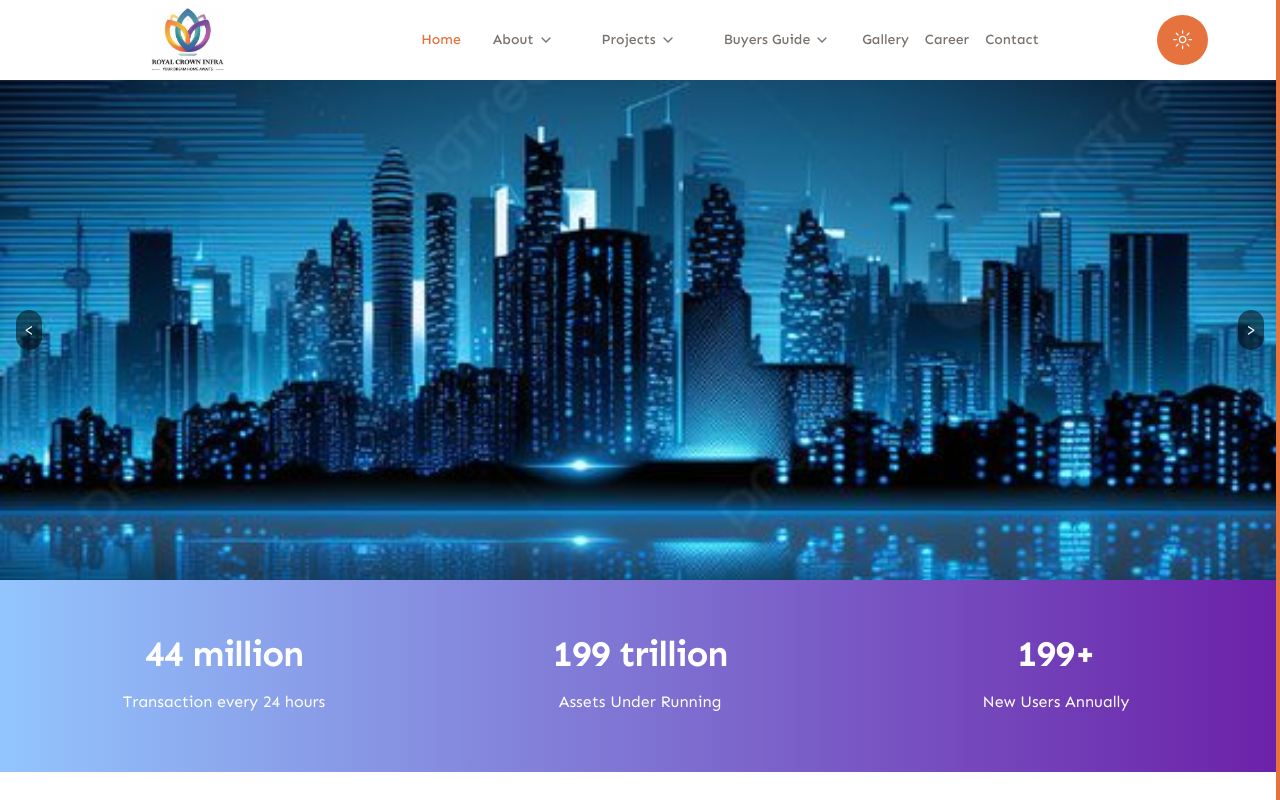
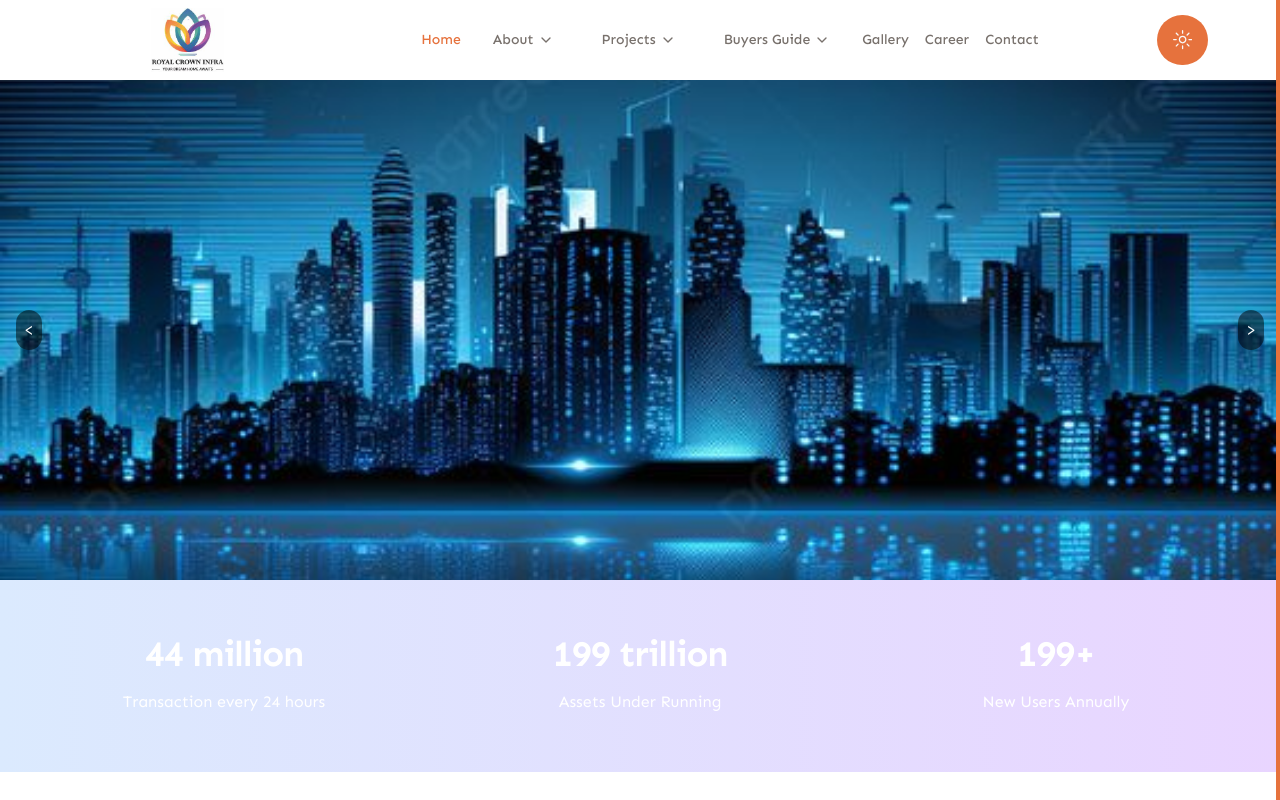
Before and after one commit to royalcrowninfra/royal, a Next.js app: page / in a window 1280 px wide. Shown: the top 800 px of the page. Built offline with nearby package versions, Linux system fonts and the light colour scheme.

Commit message:
banking partners size changes

```diff
--- a/components/BankingPartner.jsx
+++ b/components/BankingPartner.jsx
@@ -50,7 +50,7 @@ const ReviewCard = ({img}) => {
   return (
     <figure
     className={cn(
-      "relative w-70 h-48 cursor-pointer overflow-hidden rounded-xl",
+      "relative w-70 h-28 cursor-pointer overflow-hidden rounded-xl m-6",
       // light styles
       "border-gray-950/[.1] bg-gray-950/[.01] hover:bg-gray-950/[.05]",
       // dark styles
--- a/components/CompanySection.jsx
+++ b/components/CompanySection.jsx
@@ -5,7 +5,7 @@ import { desVariants, tagVariants, titleVariants } from '../utils/animation'
 
 const CompanySection = () => {
     return (
-        <div className="bg-gradient-to-r from-blue-300 to-purple-800 dark:bg-tertiary py-24 sm:py-14">
+        <div className="bg-gradient-to-r from-blue-100 to-purple-200 dark:bg-tertiary py-24 sm:py-14">
             <div className="mx-auto max-w-7xl px-6 lg:px-8">
                 <dl className="grid grid-cols-1 gap-x-8 gap-y-16 text-center lg:grid-cols-3">
                     {/* Badge 1 */}
```
